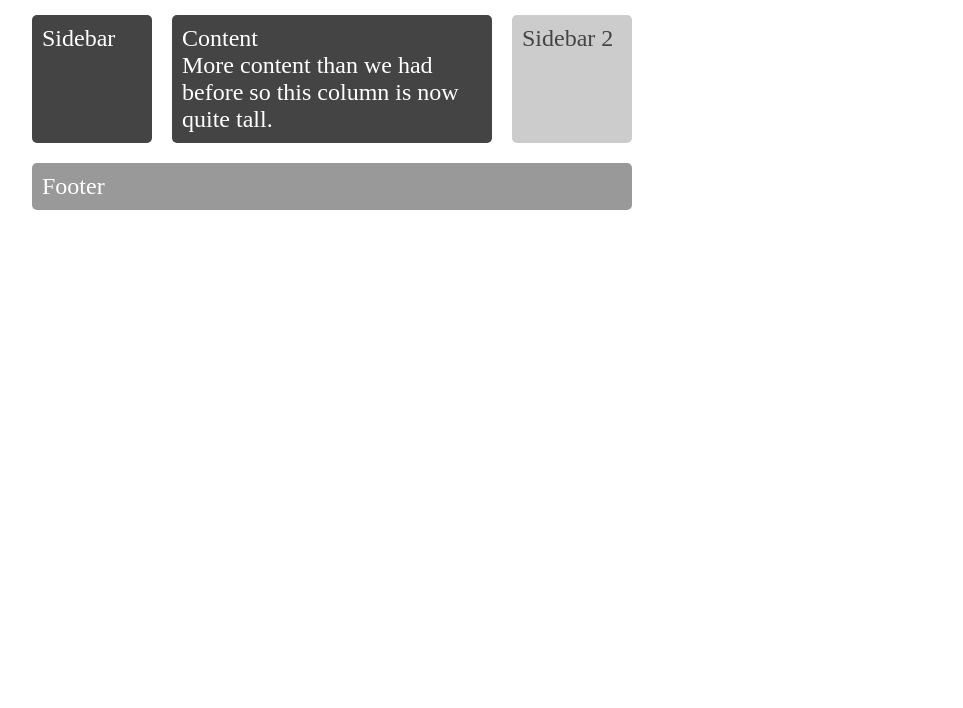
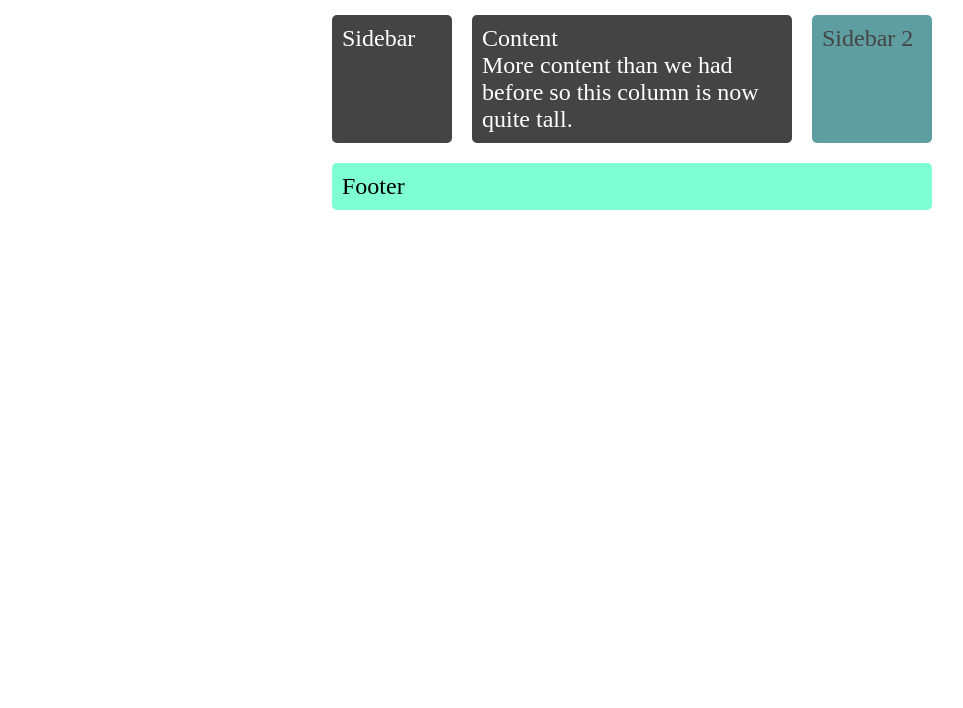
Before and after one commit to craftwill/exercice-3, a plain HTML site: page index.htm in a window 1280 px wide. Shown: the part 92-800 px from the top of the page, without its empty margins (8-971 px from the left). Drawn offline with Linux system fonts and the light colour scheme.

Commit message:
Ajout des couleurs du header et des sidebars

```diff
--- a/index.htm
+++ b/index.htm
@@ -9,6 +9,7 @@
 </head>
 <body>
 
+    <main>
         <div class="wrapper">
             <div class="box header">Header</div>
             <div class="box sidebar">Sidebar</div>
@@ -17,6 +18,7 @@
             <br /> More content than we had before so this column is now quite tall.</div>
             <div class="box footer">Footer</div>
         </div>
+    </main>
 
 </body>
 </html>
--- a/style.css
+++ b/style.css
@@ -1,5 +1,10 @@
 body {
     margin: 40px;
+}
+
+main{
+    margin: 0 auto;
+    width: 100%;
 }
 
 .sidebar {
@@ -23,6 +28,7 @@ body {
 }
 
 .wrapper {
+    margin: 0 auto;
     background-color: #fff;
     color: #444;
 }
@@ -71,10 +77,11 @@ body {
 
 .header,
 .footer {
-    background-color: #999;
+    color: black;
+    background-color: aquamarine;
 }
 
 .sidebar2 {
-    background-color: #ccc;
+    background-color: cadetblue;
 color: #444;
 }
```
Lines whose indentation alone changed are shown as unchanged.
